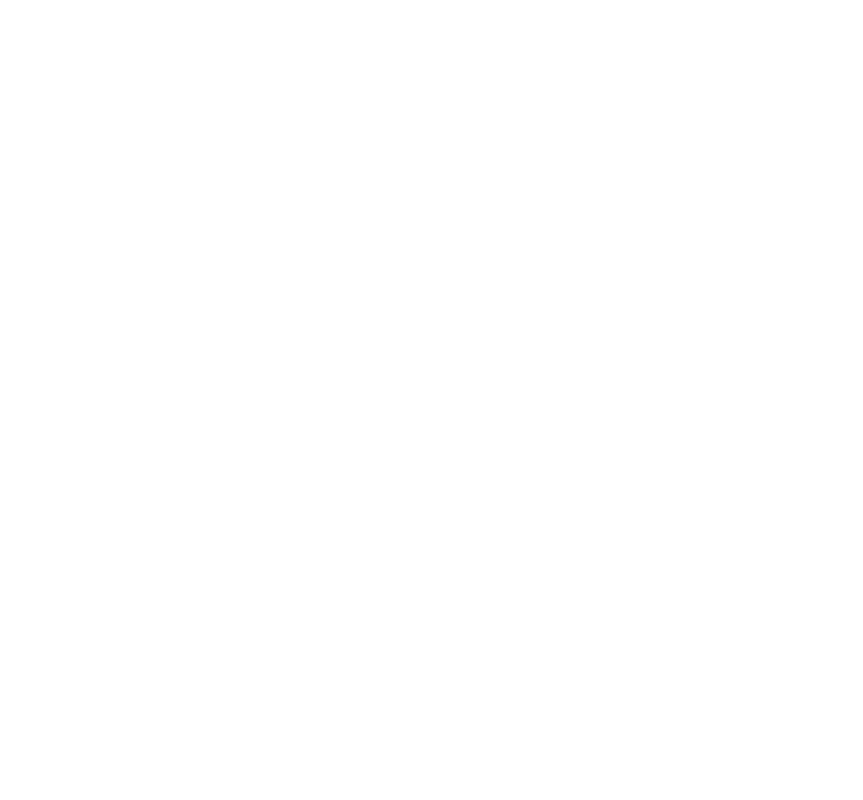
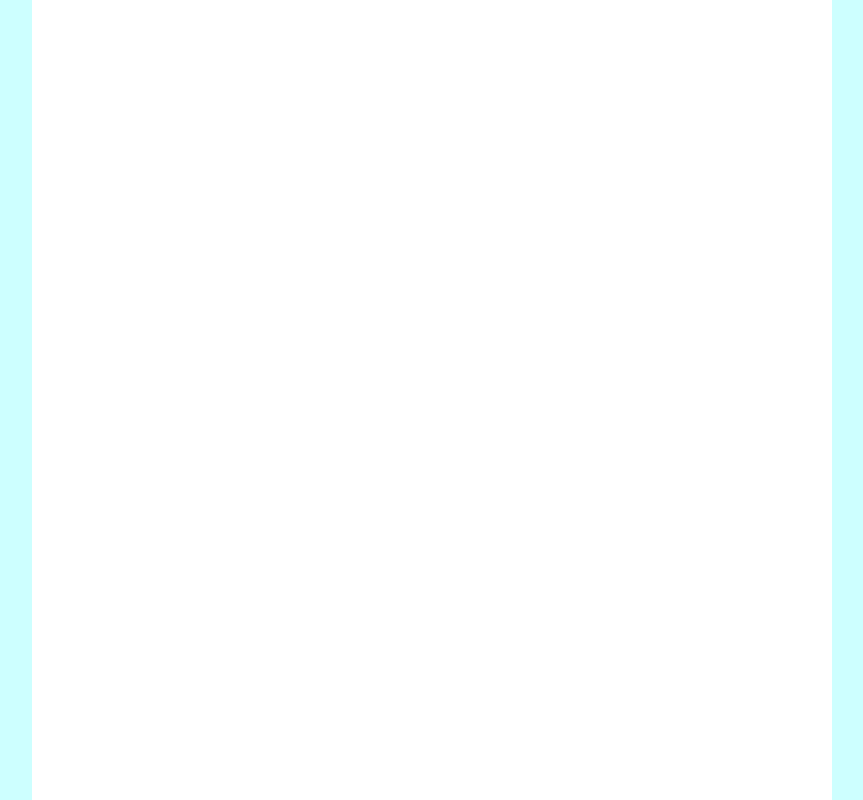
Before and after one commit to LevinIgor/myJournal, a Vue app: page /admin in a window 1280 px wide. Before the commit this address had no page. Shown: the whole page, without its empty margins (208-1071 px from the left). Built offline with nearby package versions, Linux system fonts and the light colour scheme.

Commit message:
Поправил хедер и страничку поста. Создал макет страницы админки

```diff
--- a/src/App.vue
+++ b/src/App.vue
@@ -9,4 +9,7 @@
   background-color: rgba(0, 255, 255, 0.197);
   font-family: 'Roboto', sans-serif;
 }
+#app img{
+  width: 100%;
+}
 </style>
--- a/src/assets/base.css
+++ b/src/assets/base.css
@@ -3,6 +3,6 @@
   margin: 0;
   padding: 0;
 }
-::-webkit-scrollbar {
+/* ::-webkit-scrollbar {
   width: 0;
-}
+} */
--- a/src/components/v-header.vue
+++ b/src/components/v-header.vue
@@ -2,8 +2,12 @@
   <header>
     <div class="header-content">
       <RouterLink to="/"><span class="logo">Journal</span></RouterLink>
-
-      <input type="text" placeholder="Search" class="search" />
+      <div class="right-block">
+        <input type="text" placeholder="Search" class="search" />
+        <router-link to="/admin">
+          <img src="@/assets/icons/admin.png" alt="" class="admin-icon"
+        /></router-link>
+      </div>
     </div>
   </header>
 </template>
@@ -19,8 +23,8 @@
   padding: 1px 0;
   top: 0;
 }
-a{
-    text-decoration: none;
+a {
+  text-decoration: none;
 }
 .header-content {
   box-sizing: border-box;
@@ -35,6 +39,10 @@
   background-color: rgba(0, 0, 0, 0.411);
   padding: 1px 20px;
 }
+.right-block {
+  display: flex;
+  align-items: center;
+}
 .search {
   border: 1px solid rgb(58, 58, 58);
   outline: none;
@@ -43,4 +51,15 @@
   background-color: rgba(0, 0, 0, 0.411);
   color: white;
 }
+.admin-icon {
+  cursor: pointer;
+  width: 30px !important;
+  height: 30px;
+  margin-left: 30px;
+  filter: invert(70%);
+  transition: filter 0.3s ease-in-out;
+}
+.admin-icon:hover {
+  filter: invert(100%);
+}
 </style>
--- a/src/router/index.js
+++ b/src/router/index.js
@@ -1,25 +1,24 @@
-import { createRouter, createWebHistory } from 'vue-router'
-
+import { createRouter, createWebHistory } from "vue-router";
 
 const router = createRouter({
   history: createWebHistory(import.meta.env.BASE_URL),
   routes: [
     {
-      path: '/',
-      name: 'main',
-      component: () => import('@/views/mainView.vue')
+      path: "/",
+      name: "main",
+      component: () => import("@/views/mainView.vue"),
     },
     {
-      path: '/createPost',
-      name: 'createPost',
-      component: () => import('@/views/createPostView.vue')
+      path: "/admin",
+      name: "admin",
+      component: () => import("@/views/adminView.vue"),
     },
     {
-      path: '/post/:id',
-      name: 'post',
-      component: () => import('@/views/postView.vue')
+      path: "/post/:id",
+      name: "post",
+      component: () => import("@/views/postView.vue"),
     },
-  ]
-})
+  ],
+});
 
-export default router
+export default router;
--- /dev/null
+++ b/src/views/adminView.vue
@@ -0,0 +1,27 @@
+<template>
+  <div class="wrapper">
+    <div class="admin">
+      <div class="header">
+
+      </div>
+      <div class="content">
+
+      </div>
+    </div>
+  </div>
+</template>
+<script setup></script>
+<style scoped>
+.wrapper {
+  width: 100%;
+  min-height: 100vh;
+  display: flex;
+  justify-content: center;
+}
+.admin {
+  box-sizing: border-box;
+  width: 800px;
+  padding: 20px;
+  background-color: rgb(255, 255, 255);
+}
+</style>
--- a/src/views/postView.vue
+++ b/src/views/postView.vue
@@ -1,7 +1,7 @@
 <template>
   <div class="wrapper">
     <div class="post" v-if="!notFound">
-      <div class="post-title">{{post.title}}</div>
+      <div class="post-title">{{ post.title }}</div>
       <div class="post-content" v-html="post.text"></div>
     </div>
     <div class="not-found" v-if="notFound">
@@ -21,32 +21,40 @@
 onMounted(async () => {
   const route = useRoute();
   const postId = route.params.id;
+
   const docRef = doc(db, "posts", postId);
   const docSnap = await getDoc(docRef);
 
-  if (docSnap.exists()) {
-    post.value = docSnap.data();
-  } else {
-    notFound.value = true;
-  }
+  docSnap.exists() ? (post.value = docSnap.data()) : (notFound.value = true);
 });
 </script>
 <style scoped>
-.wrapper{
+.post-content{
+  white-space: pre-wrap;
+  overflow: scroll;
+}
+.post-content  {
+  font-size: 20px;
+}
+.post-content img{
+  box-sizing: border-box;
+  width: 100%;
+}
+.wrapper {
   width: 100%;
   min-height: 100vh;
   display: flex;
   justify-content: center;
   padding: 20px 0;
 }
-.post{
+.post {
   box-sizing: border-box;
   width: 1000px;
   margin: 0 auto;
   padding: 20px;
   background-color: #fff;
 }
-.post-title{
+.post-title {
   margin-top: 40px;
   font-size: 44px;
 }
```
Also changed, not shown: src/assets/icons/admin.png (added).
